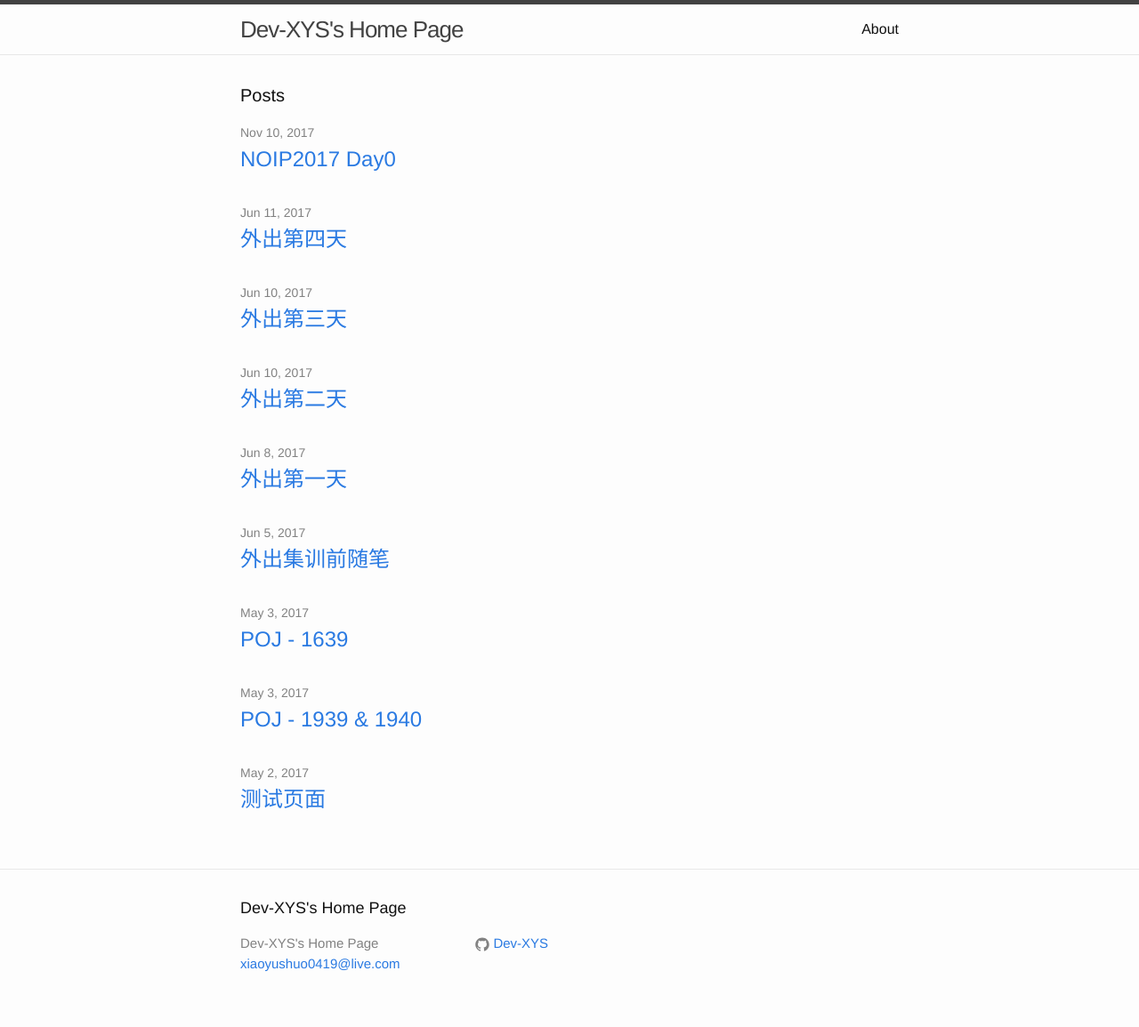
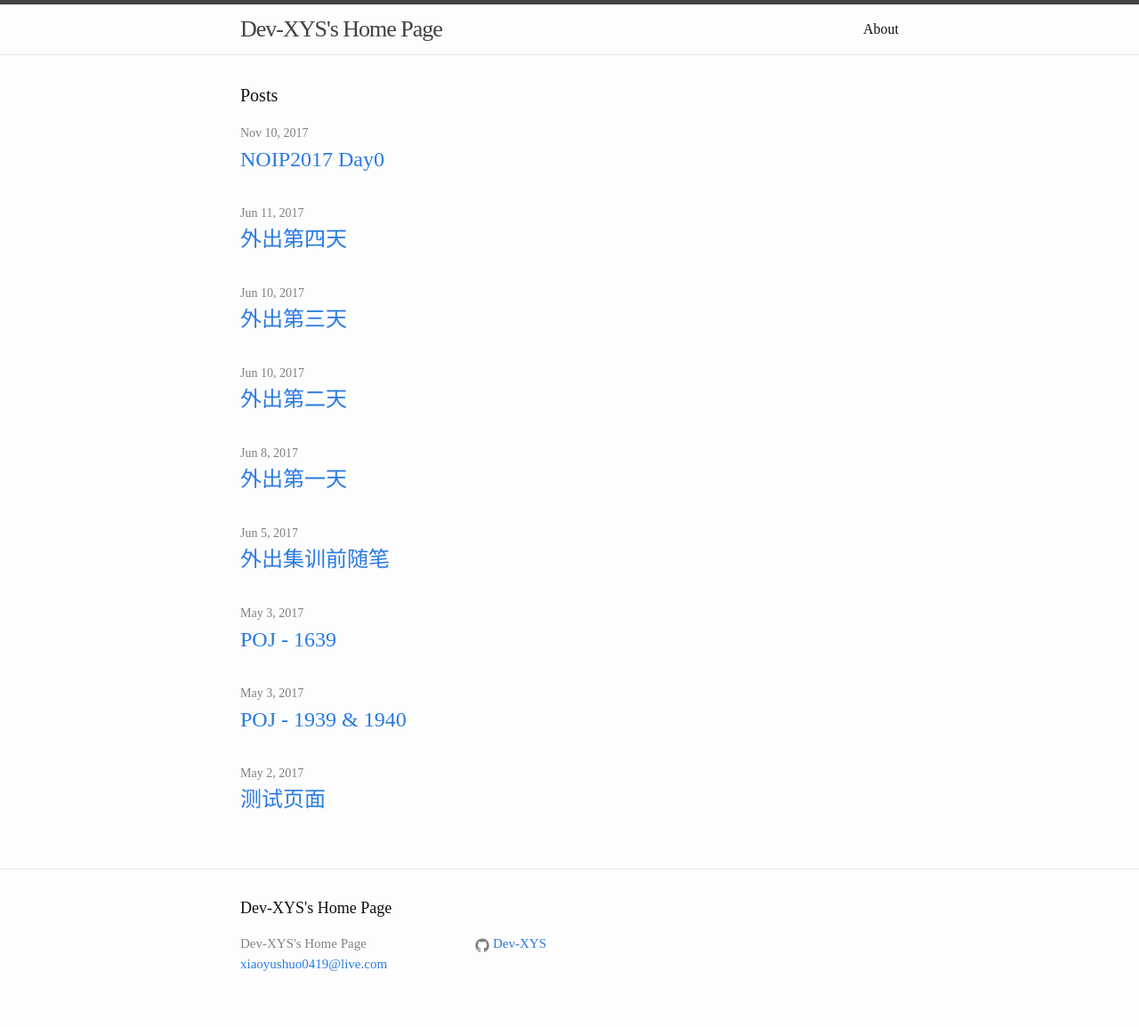
Before and after one commit to Dev-XYS/dev-xys.github.io, a Jekyll site: the page built from index.html, in a window 1280 px wide. Shown: the whole page at 89% size. Built offline with Jekyll 4.4.1, drawn with Linux system fonts in a browser that asks for light colours.

Commit message:
更改全局字体

```diff
--- a/css/main.scss
+++ b/css/main.scss
@@ -6,7 +6,7 @@
 
 
 // Our variables
-$base-font-family: "Helvetica Neue", Helvetica, Arial, sans-serif;
+$base-font-family: serif, Simsun;
 $base-font-size:   16px;
 $base-font-weight: 400;
 $small-font-size:  $base-font-size * 0.875;
```
